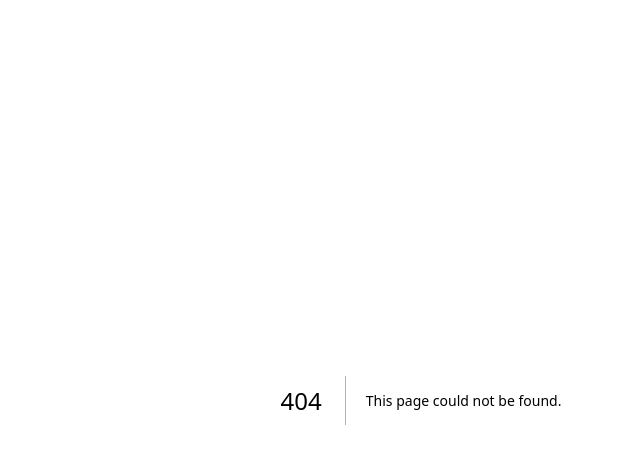
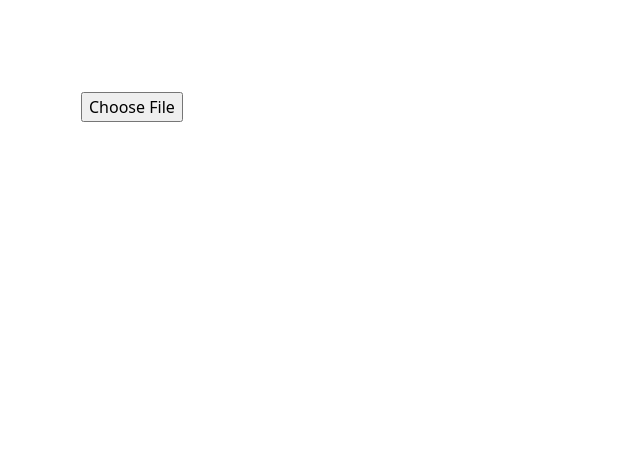
Before and after one commit to tyn3lson/media-auth-frontend, a Next.js app: page /embed in a window 1280 px wide. Before the commit this address had no page. Shown: the top 464 px of the page, without its empty margins (219-859 px from the left). Built offline with nearby package versions, Linux system fonts and the light colour scheme; no server answers.

Commit message:
page.tsx changes

```diff
--- /dev/null
+++ b/app/embed/page.tsx
@@ -0,0 +1,83 @@
+'use client';
+import React, { useEffect, useRef, useState } from 'react';
+
+const API_BASE = (process.env.NEXT_PUBLIC_API_BASE || '').replace(/\/+$/, '');
+
+export default function Embed() {
+  const [file, setFile] = useState<File | null>(null);
+  const [busy, setBusy] = useState(false);
+  const [note, setNote] = useState('');
+  const [sha, setSha] = useState('');
+
+  // auto-resize for Squarespace iframe
+  const ref = useRef<HTMLDivElement | null>(null);
+  useEffect(() => {
+    const post = () => {
+      const h = ref.current?.offsetHeight ?? document.body.scrollHeight;
+      window.parent?.postMessage({ type: 'DECLASSIFAI_EMBED_HEIGHT', height: h }, '*');
+    };
+    post();
+    const ro = new ResizeObserver(post);
+    if (ref.current) ro.observe(ref.current);
+    const id = setInterval(post, 1000);
+    return () => { ro.disconnect(); clearInterval(id); };
+  }, []);
+
+  async function onUpload() {
+    if (!file) return;
+    setBusy(true); setNote(''); setSha('');
+    try {
+      const form = new FormData();
+      form.append('file', file);
+      const res = await fetch(`${API_BASE}/upload`, { method: 'POST', body: form });
+      const data = await res.json().catch(()=> ({}));
+      if (!res.ok) throw new Error(data?.detail || data?.message || 'Upload failed');
+      setSha(data.sha256 || '');
+      setNote('Uploaded. We’ll finish things in the background.');
+    } catch (e: any) {
+      setNote(e?.message || 'Something went wrong.');
+    } finally { setBusy(false); }
+  }
+
+  return (
+    <div ref={ref} style={{ padding: 16, background: 'transparent', color: '#fff', fontFamily: 'system-ui, -apple-system, Segoe UI, Roboto, Arial' }}>
+      <div style={{ maxWidth: 680, margin: '0 auto' }}>
+        <h2 style={{ margin: 0, marginBottom: 8, fontSize: 20 }}>Upload</h2>
+        <p style={{ marginTop: 0, opacity: .85 }}>Save a secure record of your file. You can view the details anytime.</p>
+
+        <div style={{ display:'flex', gap: 8, alignItems:'center', flexWrap:'wrap', marginTop: 8 }}>
+          <input type="file" onChange={(e)=> setFile(e.target.files?.[0] ?? null)} />
+          <button
+            onClick={onUpload}
+            disabled={!file || busy || !API_BASE}
+            style={{ padding: '8px 16px', borderRadius: 9999, border: '1px solid rgba(255,255,255,.25)', background: 'transparent', color: '#fff' }}
+          >
+            {busy ? 'Uploading…' : 'Upload'}
+          </button>
+          {sha && (
+            <a
+              href={`/metadata/${sha}`} // this uses your existing details UI route
+              target="_blank" rel="noreferrer"
+              style={{ padding: '8px 16px', borderRadius: 9999, border: '1px solid rgba(255,255,255,.25)', textDecoration: 'none', color:'#fff' }}
+            >
+              View details
+            </a>
+          )}
+        </div>
+
+        {note && <div style={{ marginTop: 10, fontSize: 14, opacity: .9 }}>{note}</div>}
+
+        {sha && (
+          <div style={{ marginTop: 10, fontSize: 12, opacity: .8 }}>
+            File ID: <span style={{ wordBreak:'break-all' }}>{sha}</span>
+          </div>
+        )}
+      </div>
+
+      <style jsx global>{`
+        body { background: transparent !important; }
+        a { color: inherit; }
+      `}</style>
+    </div>
+  );
+}
```
